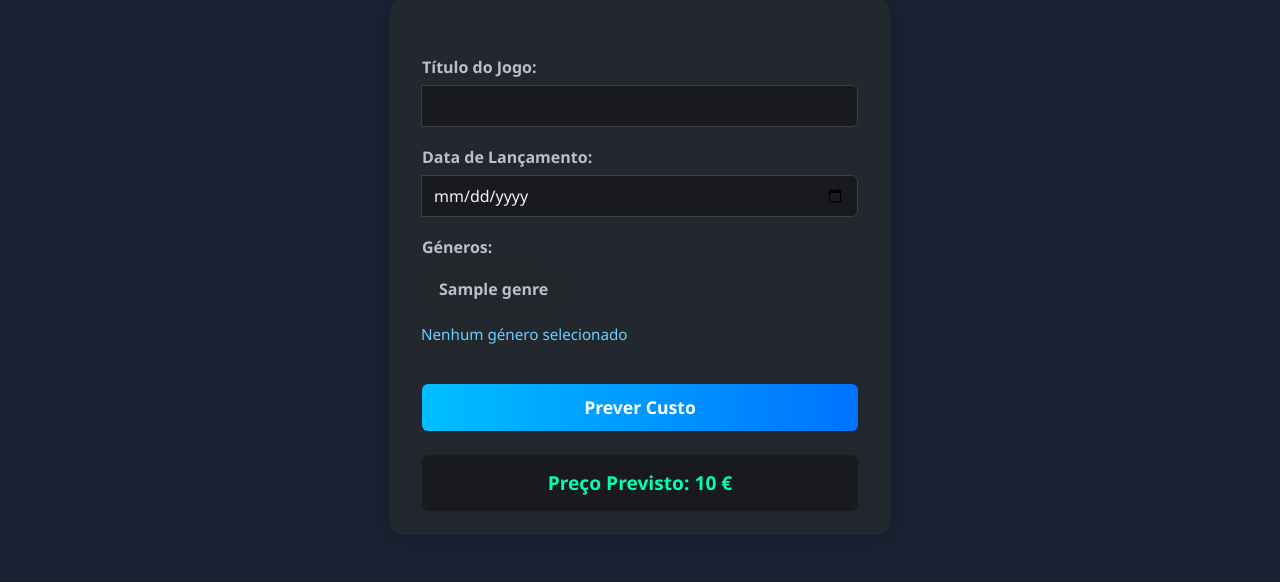
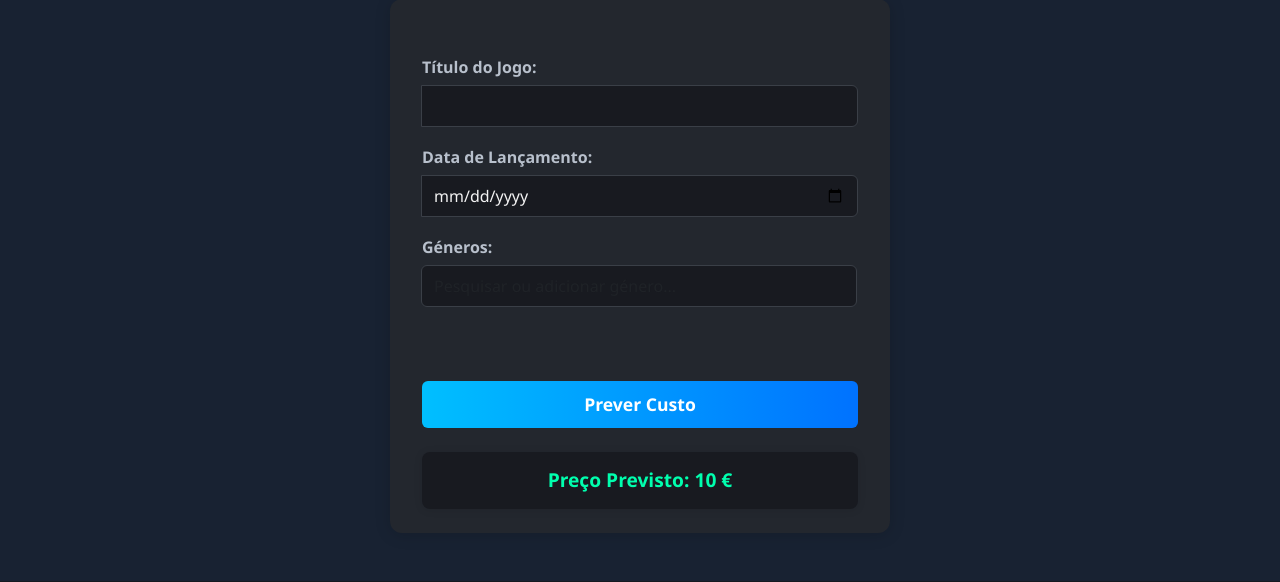
Before and after one commit to TiagoSantos155/Os_Verdadeiros_LAD_Project, a Flask app: template backend/templates/developer_add_game.html in a window 1280 px wide. Shown: the part 193-775 px from the top of the page. Run offline with Flask 3, Linux system fonts and the light colour scheme; the template is opened without the code that fills it: most values are stand-ins (such as "Sample title", 1, 10 or a date in 2020); parts of the project's set-up code (start-up, migrations or seed data) failed here and were passed over.

Commit message:
Fix
Co-Authored-By: TiagoSantos <149790851+TiagoSantos155@users.noreply.github.com>
Co-Authored-By: Bruno Madureira <137448990+Mendini@users.noreply.github.com>
Co-Authored-By: DiogoSequeira1234 <146962259+DiogoSequeira1234@users.noreply.github.com>

```diff
--- a/backend/templates/developer_add_game.html
+++ b/backend/templates/developer_add_game.html
@@ -42,13 +42,11 @@
                     </div>
                     <div class="input-group">
                         <label>Géneros:</label>
-                        <div class="genre-checkbox-group">
-                            {% for genre in genres %}
-                            <label class="genre-checkbox-label">
-                                <input type="checkbox" name="genres" value="{{ genre }}">
-                                {{ genre }}
-                            </label>
-                            {% endfor %}
+                        <div id="genre-dynamic-select">
+                            <input type="text" id="genre-search" class="form-control" placeholder="Pesquisar ou adicionar género..." autocomplete="off" style="margin-bottom:8px;">
+                            <div id="genre-suggestions" class="genre-suggestions"></div>
+                            <div id="selected-genres" class="selected-genres"></div>
+                            <input type="hidden" name="genres" id="genres-hidden">
                         </div>
                     </div>
                     <button type="submit" class="login-btn" style="width:100%;margin-top:16px;">Prever Custo</button>
@@ -65,5 +63,8 @@
         &copy; RealGames - A tua plataforma de recomendações by Os Verdadeiros
     </footer>
     <script src="{{ url_for('static', filename='developer_add_game.js') }}"></script>
+    <script>
+    window.GENRES_LIST = {{ genres|tojson|safe }};
+    </script>
 </body>
 </html>
```
